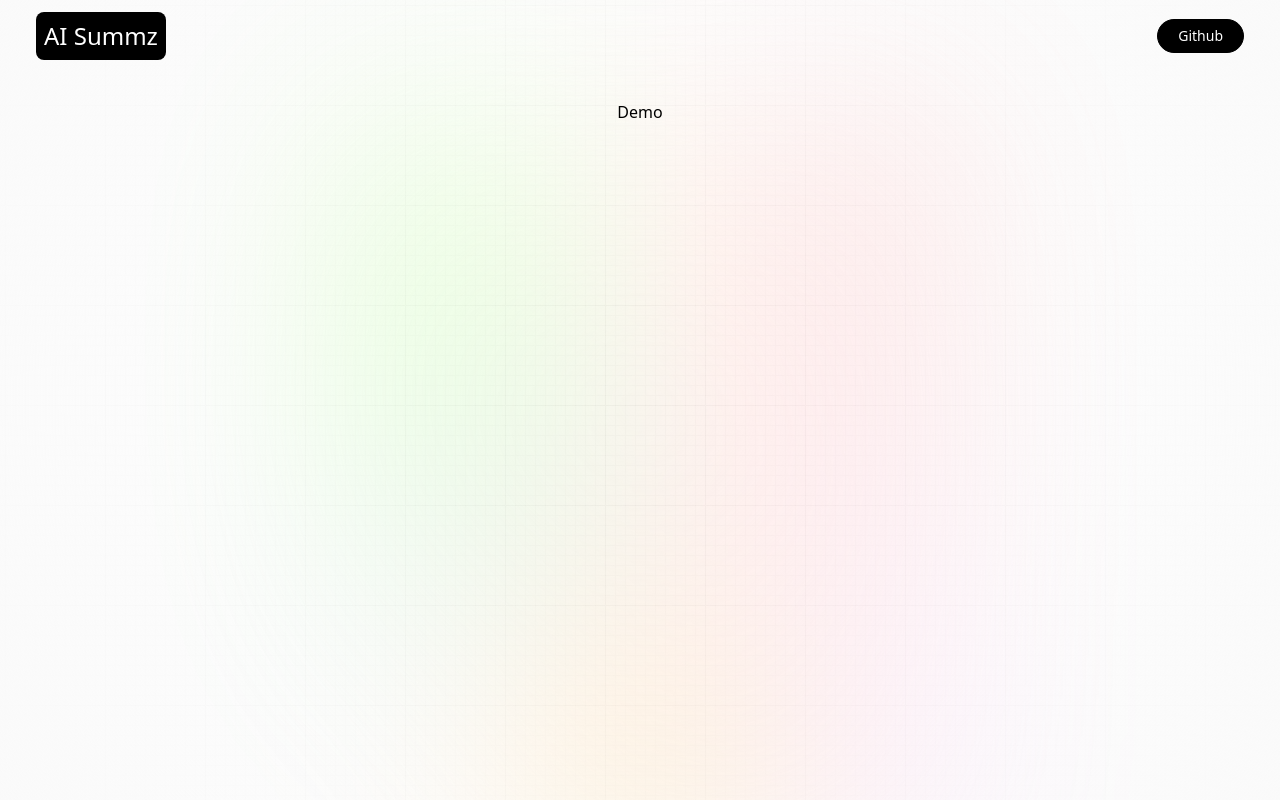
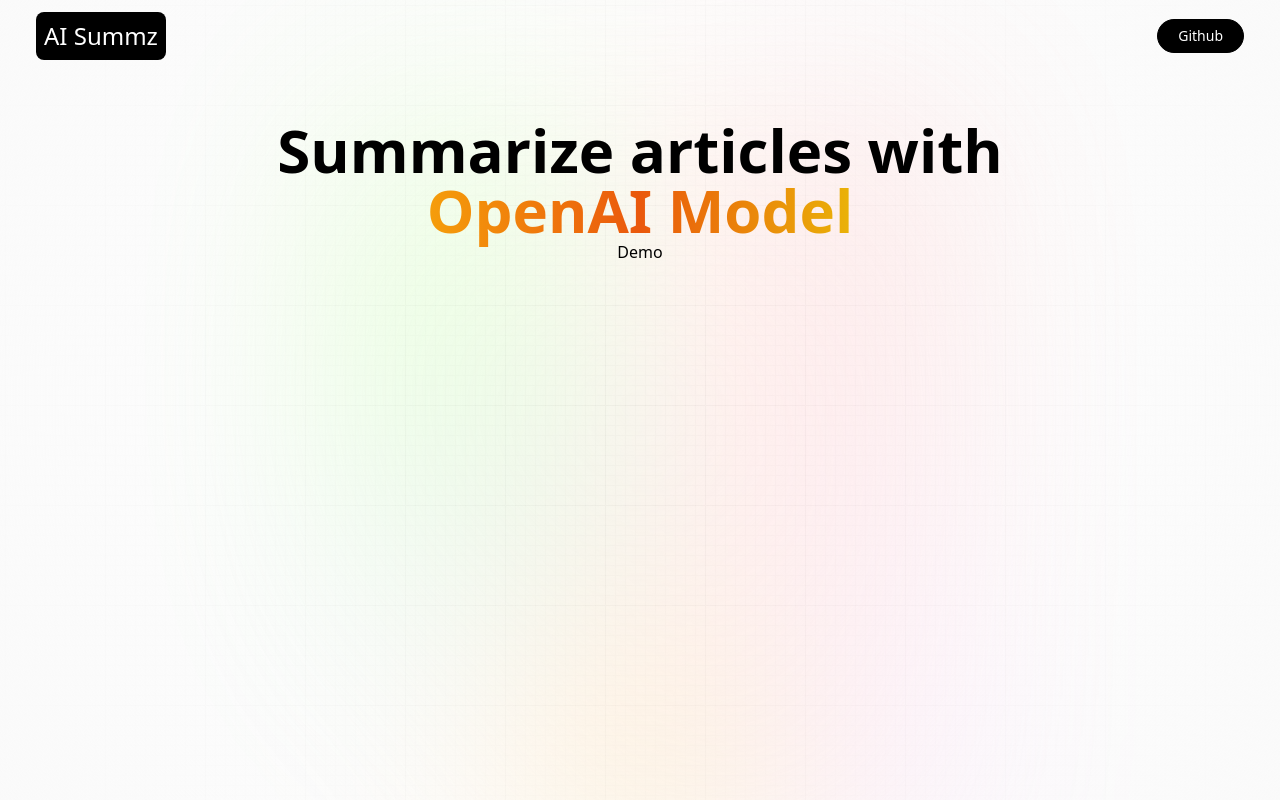
Before and after one commit to MariusTanase/AI-Summarizer, a React (Vite) app: page / in a window 1280 px wide. Built offline with nearby package versions, Linux system fonts and the light colour scheme; a web font is replaced by a local one.

Commit message:
Adding the title in Hero component

```diff
--- a/src/components/Hero.tsx
+++ b/src/components/Hero.tsx
@@ -8,8 +8,12 @@
         <button type='button' onClick={() => window.open('https://github.com/MariusTanase/AI-Summarizer')} className='ease-in-out duration-300 rounded-full border border-black bg-black py-1.5 px-5 text-sm text-white transition-all hover:bg-white hover:text-black'>
           Github
         </button>
+      </nav>
 
-      </nav>
+      <h1 className='mt-5 text-5xl font-extrabold leading-[1.15] text-black sm:text-6xl text-center'>
+        Summarize articles with <br className='max-md:hidden' />
+        <span className='bg-gradient-to-r from-amber-500 via-orange-600 to-yellow-500 bg-clip-text text-transparent'>OpenAI Model</span>
+      </h1>
     </header>
   )
 }
```
Also changed, not shown: src/App.css (+0 -40 lines).
